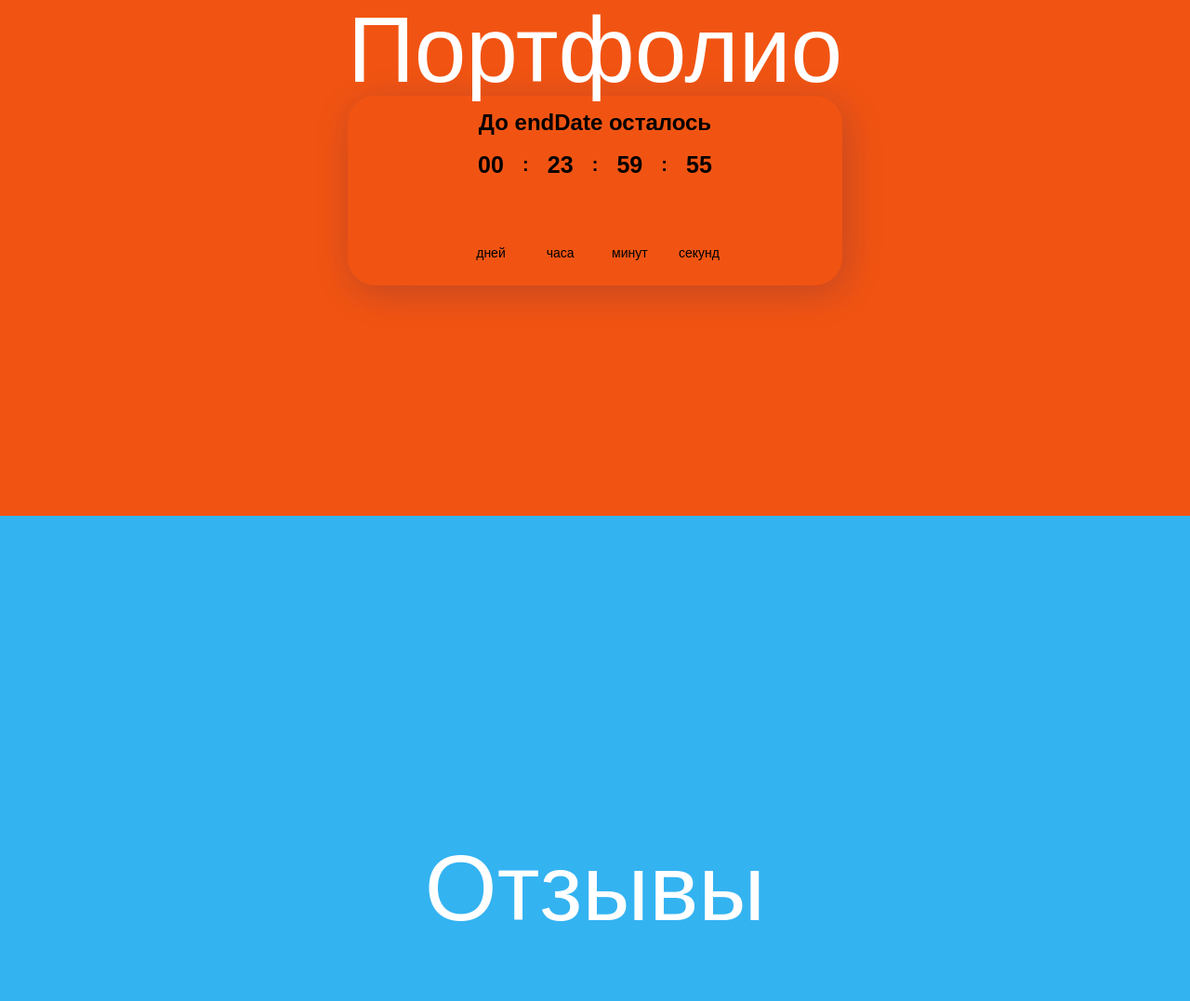
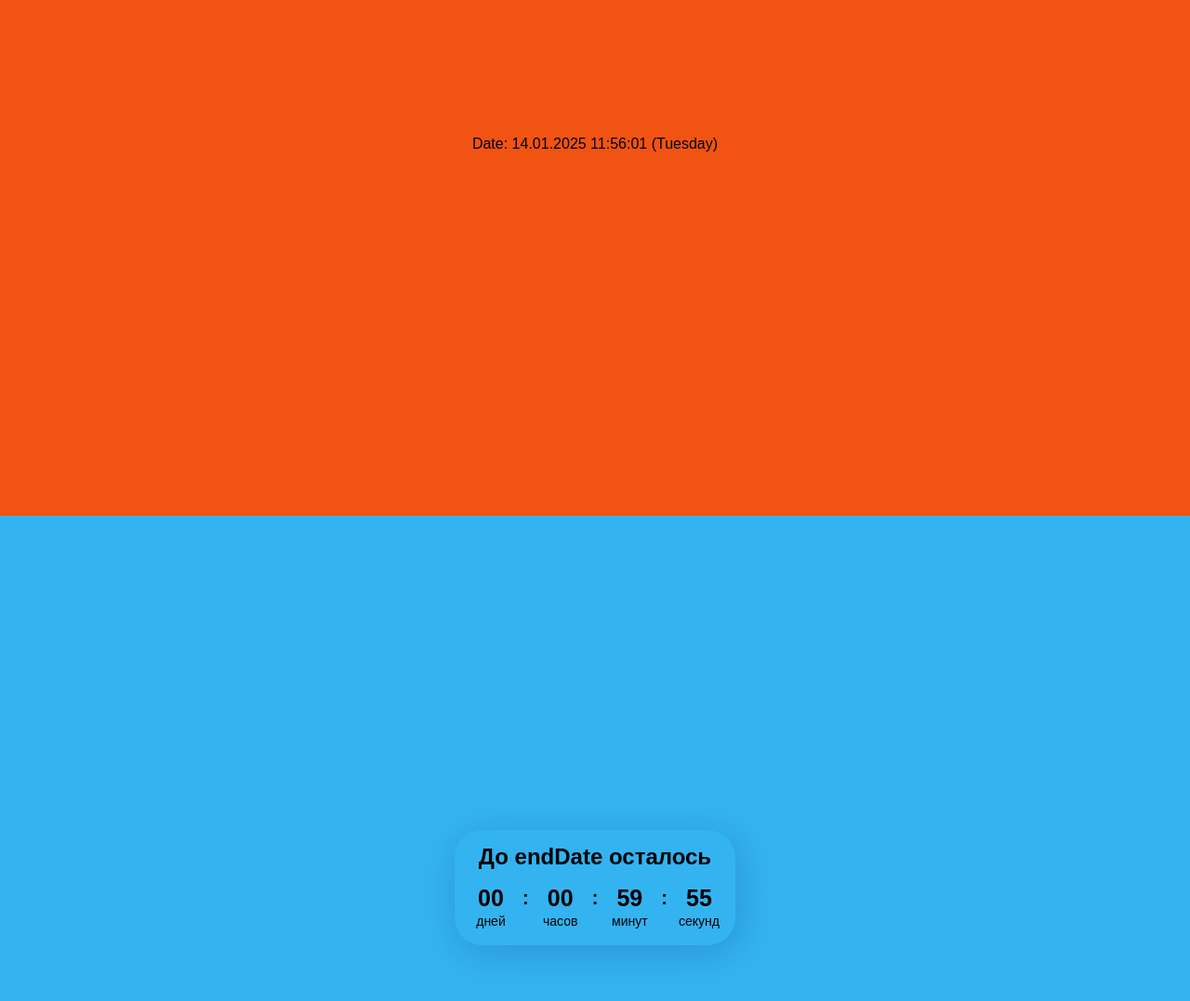
Before and after one commit to ivan1986mrpl/start, a website with bundled scripts: page index.html in a window 1280 px wide. Shown: the part 1155-2232 px from the top of the page at 93% size. Built offline with nearby package versions, Linux system fonts and the light colour scheme.

Commit message:
fix countdown

```diff
--- a/index.html
+++ b/index.html
@@ -1,5 +1,6 @@
 <!DOCTYPE html>
 <html lang="en">
+
 <head>
     <meta charset="UTF-8">
     <meta name="viewport" content="width=device-width, initial-scale=1.0">
@@ -7,6 +8,7 @@
     <link rel="stylesheet" href="styles/main.css">
     <script type="module" src="js/main.js" defer></script>
 </head>
+
 <body>
     <div class="wrapper">
         <header class="header">
@@ -26,7 +28,7 @@
                             <li class="menu__item"><a href="#portfolio" class="menu__link">Портфолио</a></li>
                             <li class="menu__item"><a href="#reviews" class="menu__link">Отзывы</a></li>
                             <li class="menu__item"><a href="#contacts" class="menu__link">Контакты</a></li>
-                            <li class="menu__item"><a href="#subscribe" class="menu__link">Подпишись :)</a></li>
+                            <li class="menu__item"><a href="#subscribe" class="menu__link">Подпишись</a></li>
                         </ul>
                     </nav>
                 </div>
@@ -44,41 +46,6 @@
 			</section>
 			 -->
             <section id="about">
-                <div class="title">Обо мне</div>
-                <div class="date"></div>
-            </section>
-            <section id="portfolio">
-                <div class="title">Портфолио
-                    <div class="time-count">
-                        <h2 class="time-count__title">До endDate осталось</h2>
-                        <div class="time-count__content">
-                            <div class="time-count__item time-count__days">
-                                <div class="time-count__val">00</div>
-                                <span class="time-count__text">дней</span>
-                            </div>
-                            <div class="time-count__separator">:</div>
-                            <div class="time-count__item time-count__hours">
-                                <div class="time-count__val">00</div>
-                                <span class="time-count__text">часов</span>
-                            </div>
-                            <div class="time-count__separator">:</div>
-                            <div class="time-count__item time-count__minutes">
-                                <div class="time-count__val">00</div>
-                                <span class="time-count__text">минут</span>
-                            </div>
-                            <div class="time-count__separator">:</div>
-                            <div class="time-count__item time-count__seconds">
-                                <div class="time-count__val">00</div>
-                                <span class="time-count__text">секунд</span>
-                            </div>
-                        </div>
-                    </div>
-                </div>
-            </section>
-            <section id="reviews">
-                <div class="title">Отзывы</div>
-            </section>
-            <section id="contacts">
 
                 <div class="timer">
                     <div class="timer__title">COUNTDOWN</div>
@@ -104,13 +71,45 @@
                     </div>
                 </div>
 
-                <div class="title">Контакты</div>
+            </section>
+            <section id="portfolio">
+                <div class="date"></div>
+            </section>
+            <section id="reviews">
+
+                <div class="time-count">
+                    <h2 class="time-count__title">До endDate осталось</h2>
+                    <div class="time-count__content">
+                        <div class="time-count__item time-count__days">
+                            <div class="time-count__val">00</div>
+                            <span class="time-count__text">дней</span>
+                        </div>
+                        <div class="time-count__separator">:</div>
+                        <div class="time-count__item time-count__hours">
+                            <div class="time-count__val">00</div>
+                            <span class="time-count__text">часов</span>
+                        </div>
+                        <div class="time-count__separator">:</div>
+                        <div class="time-count__item time-count__minutes">
+                            <div class="time-count__val">00</div>
+                            <span class="time-count__text">минут</span>
+                        </div>
+                        <div class="time-count__separator">:</div>
+                        <div class="time-count__item time-count__seconds">
+                            <div class="time-count__val">00</div>
+                            <span class="time-count__text">секунд</span>
+                        </div>
+                    </div>
+                </div>
+
+            </section>
+            <section id="contacts">
             </section>
             <section id="subscribe">
-                <div class="title">Подпишись :)</div>
             </section>
         </main>
         <footer class="footer">Подвал</footer>
     </div>
 </body>
+
 </html>
--- a/js/main.js
+++ b/js/main.js
@@ -15,6 +15,6 @@ window.addEventListener('DOMContentLoaded', () => {
     //headerFon();
     menuInit();
     addDate();
-    timer(86400000);//(3 600 000мс = час, 86 400 000мс = сутки)
-    //initCountdown('.countdown', '14 Jun 2025 11:00');
+    timer(3600000);//(3 600 000мс = час, 86 400 000мс = сутки)
+    initCountdown('.countdown', '30 Jan 2025 11:00');
 });
--- a/js/module/countdown.js
+++ b/js/module/countdown.js
@@ -13,7 +13,7 @@ function initCountdown(parent, to) {
 
 	function countdown() {
 		let toCountDate;//будущая дата
-		to ? toCountDate = new Date(to) : console.error('Countdown error: no toCountDate mentioned');
+		to ? toCountDate = new Date(to) : console.error('Countdown error: no toCountDate mentioned');//(более короткий вариант)
 		let currentDate = new Date();//сегодня
 
 		let totalSeconds = Math.floor((toCountDate - currentDate) / 1000);//разница дат в секундах
@@ -23,18 +23,18 @@ function initCountdown(parent, to) {
 		const hours = Math.floor((totalSeconds / 3600) % 24);
 		const days = Math.floor((totalSeconds / 86400));
 
-		const rootElements = document.querySelectorAll(parent);
+		const rootElements = document.querySelectorAll(parent);// родительский класс таймера
 
 		if (rootElements.length > 0) {
 			rootElements.forEach(root => {
-				if (days > 0 && root.querySelector('.days')) {
+				if (days > 0 && root.querySelector('.days')) {//проверка на наличие класса в html и если дней < 0, то блок с днями удаляется из разметки
 					root.querySelector('.days .num').textContent = days;
 					root.querySelector('.days .name').textContent = decOfNum(days, ['день', 'дня', 'дней']);
 				} else {
 					root.querySelector('.days').style.display = 'none';
 				}
 
-				if (root.querySelector('.hours')) {
+				if (root.querySelector('.hours')) {//проверка на наличие класса в html
 					root.querySelector('.hours .num').textContent = hours;
 					root.querySelector('.hours .name').textContent = decOfNum(hours, ['час', 'часа', 'часов']);
 				}
@@ -49,19 +49,14 @@ function initCountdown(parent, to) {
 					root.querySelector('.seconds .name').textContent = decOfNum(seconds, ['секунда', 'секунды', 'секунд']);
 				}
 
-				if (days <= 0 && hours <= 0 && minutes <= 0 && seconds <= 0) {
+				if (days <= 0 && hours <= 0 && minutes <= 0 && seconds <= 0) {//если таймер закончился, удаляем таймер и выводим сообщение 'The timer is over'
 					clearInterval(timer);
-
 					root.textContent = 'The timer is over'
 				}
 			})
 		} else {
-			console.error('Countdown error: no parent mentioned')
+			console.error('Countdown error: no parent mentioned')//не передали родителя при вызове
 		}
-
-        console.log(to);
-        console.log(toCountDate);
-        console.log(currentDate);
 	}
 
 	countdown()
@@ -70,3 +65,34 @@ function initCountdown(parent, to) {
 export default initCountdown;
 
 //initCountdown('.countdown', '29 Jun 2025 17:28')
+
+
+
+
+/*
+
+<div class="timer">
+	<div class="timer__title">COUNTDOWN</div>
+	<div class="timer__wrapper">
+		<div class="countdown">
+			<div class="days">
+				<p class="num">0</p>
+				<span class="name">День</span>
+			</div>
+			<div class="hours">
+				<p class="num">0</p>
+				<span class="name">Часов</span>
+			</div>
+			<div class="minutes">
+				<p class="num">0</p>
+				<span class="name">Минут</span>
+			</div>
+			<div class="seconds">
+				<p class="num">0</p>
+				<span class="name">Секунды</span>
+			</div>
+		</div>
+	</div>
+</div>
+
+*/
--- a/js/module/timer.js
+++ b/js/module/timer.js
@@ -18,21 +18,21 @@
         return (d < 10) ? '0' + d : d;
     }
 
-    function declOfNum(number, titles) {// подставляет дня, дней, день
+    function declOfNum(number, titles) {// подставляет дня, дней, день (склонение числительных в javaScript, функция в поиске гугл declOfNum) (функция для склонения имен, склонять как 1 день, три дня, пять дней)
         let cases = [2, 0, 1, 1, 1, 2];
         return titles[ (number%100>4 && number%100<20)? 2 : cases[(number%10<5)?number%10:5] ];
     }
 
     const timeCount = () => {
-        let now = new Date();
-        let leftUntil = endDate - now;
+        let now = new Date();//сегодня сейчас
+        let leftUntil = endDate - now;// осталось милисекунд до
 
-        let days = Math.floor(leftUntil / 1000 / 60 / 60 / 24);
+        let days = Math.floor(leftUntil / 1000 / 60 / 60 / 24);// Math.floor округляет в нижнюю сторону
         let hours = Math.floor(leftUntil / 1000 / 60 / 60) % 24;
         let minutes = Math.floor(leftUntil / 1000 / 60) % 60;
         let seconds = Math.floor(leftUntil / 1000) % 60;
 
-        daysVal.textContent = addLeadingZero(days);
+        daysVal.textContent = addLeadingZero(days);//записываем время в таймер
         hoursVal.textContent =	addLeadingZero(hours);
         minutesVal.textContent = addLeadingZero(minutes);
         secondsVal.textContent = addLeadingZero(seconds);
@@ -43,8 +43,37 @@
         secondsText.textContent = declOfNum(seconds, ['секунда', 'секунды', 'секунд']);
     };
 
-    timeCount();
+    timeCount();//если не вызвать сначала функцию timeCount, то она вызывется через setInterval через секунду и сначала на странице будут нули и только через секунду таймер заработает
     setInterval(timeCount, 1000);
 }
 
 export default timer;
+
+/* если таймер закончится, будут бредовые значения. нужно сделать проверку на отрицательные значения и выводить какое-то сообщение */
+
+/*
+<div class="time-count">
+    <h2 class="time-count__title">До endDate осталось</h2>
+    <div class="time-count__content">
+        <div class="time-count__item time-count__days">
+            <div class="time-count__val">00</div>
+            <span class="time-count__text">дней</span>
+        </div>
+        <div class="time-count__separator">:</div>
+        <div class="time-count__item time-count__hours">
+            <div class="time-count__val">00</div>
+            <span class="time-count__text">часов</span>
+        </div>
+        <div class="time-count__separator">:</div>
+        <div class="time-count__item time-count__minutes">
+            <div class="time-count__val">00</div>
+            <span class="time-count__text">минут</span>
+        </div>
+        <div class="time-count__separator">:</div>
+        <div class="time-count__item time-count__seconds">
+            <div class="time-count__val">00</div>
+            <span class="time-count__text">секунд</span>
+        </div>
+    </div>
+</div>
+*/
--- a/styles/blocks/_countdown.scss
+++ b/styles/blocks/_countdown.scss
@@ -3,6 +3,9 @@
 .timer {
     margin: 0 auto;
     width: 315px;
+    @media (max-width: 410px){
+        width: 100%;
+    }
     &__title {
         text-align: center;
         font-size: 26px;
@@ -24,6 +27,10 @@
     padding: 8px;
     border-radius: 12px;
     box-shadow: 0 0 50px 16px rgba(0, 0, 0, .4);
+    @media (max-width: 410px){
+        padding: 3px;
+        column-gap: 1px;
+    }
 }
 .num {
     &:not(:last-child) {
```
Also changed, not shown: js/module/headerFon.js (+20 -0 lines), README.md (added), styles/main.css, 2 other files.
